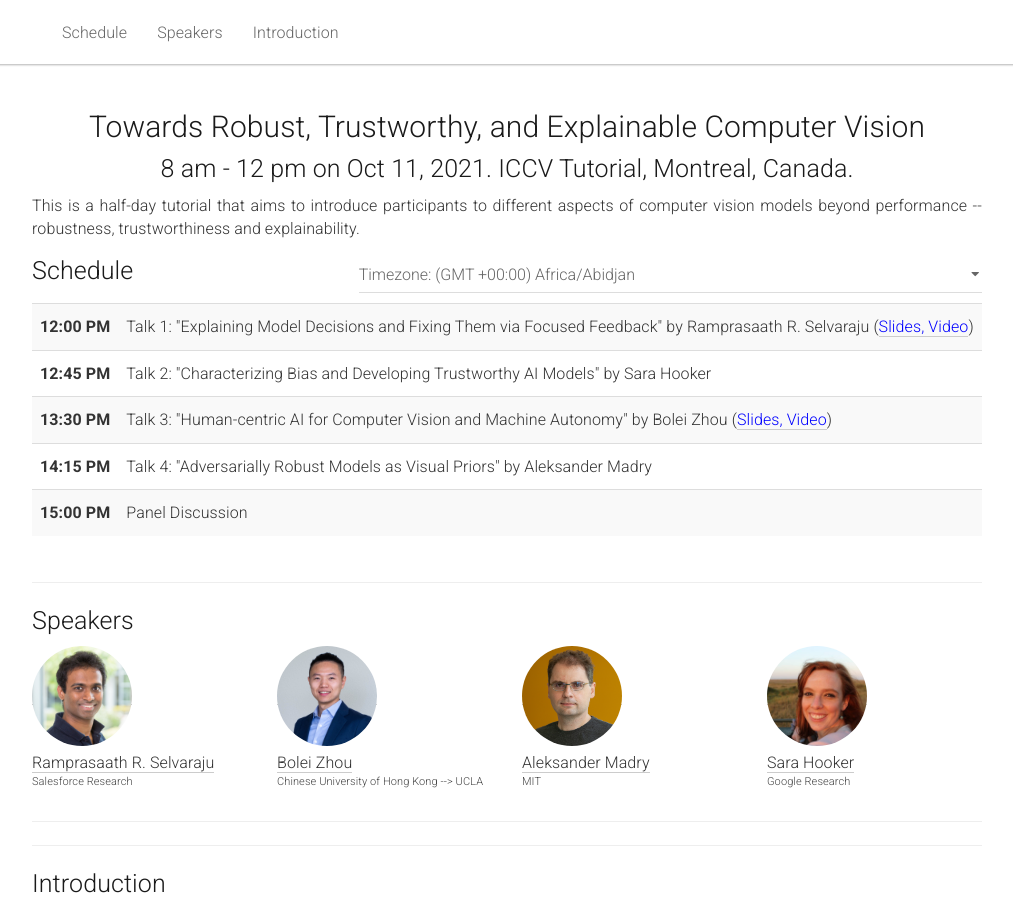
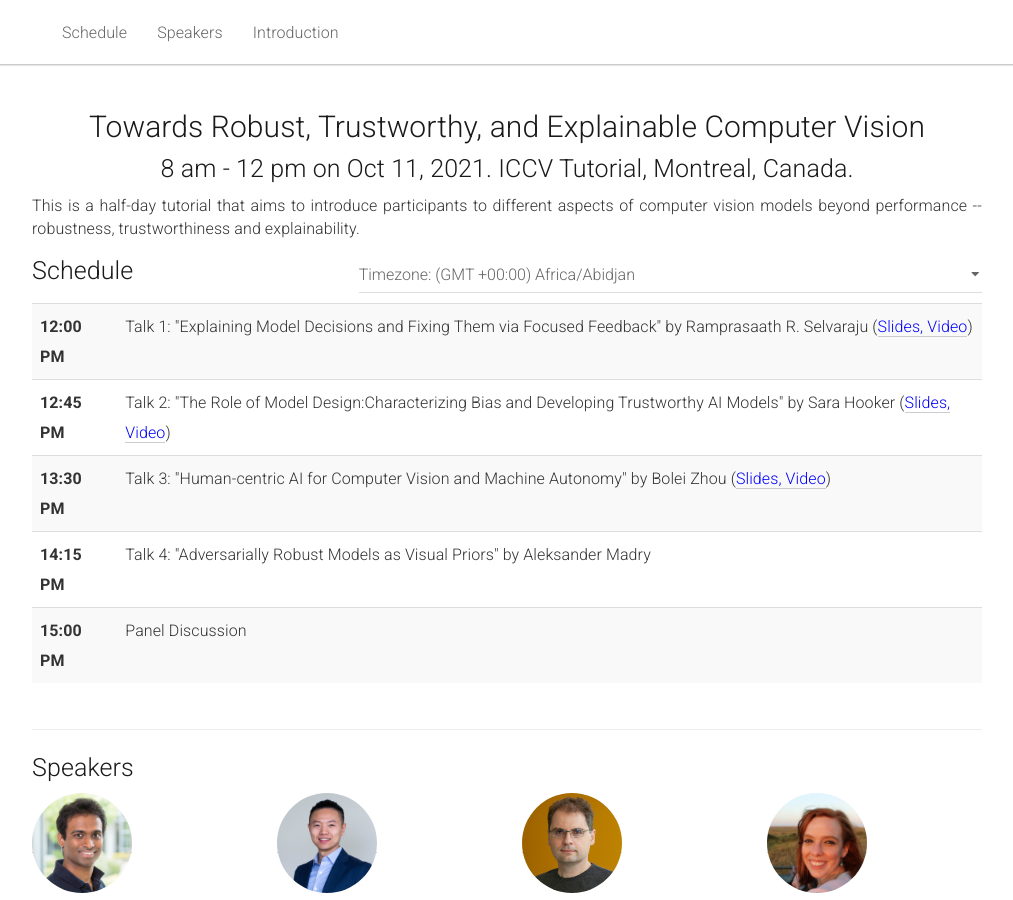
Before and after one commit to explainablevision/explainablevision.github.io, a Jekyll site: the page built from _pages/home.md, in a window 1280 px wide and 900 px high. Shown: the whole window, without its empty margins (133-1146 px from the left). Built offline with Jekyll 4.4.1, drawn with Linux system fonts in a browser that asks for light colours.

Commit message:
Added Sara's slides and video

```diff
--- a/_pages/home.md
+++ b/_pages/home.md
@@ -38,7 +38,7 @@ acknowledgements: ""
     <table class="table table-striped" id="schedule-table">
     <tbody>
     <tr> <th scope="row" data-time="08:00">08:00 AM</th> <td>Talk 1: "Explaining Model Decisions and Fixing Them via Focused Feedback" by Ramprasaath R. Selvaraju (<a href="https://drive.google.com/file/d/15q2XbypMB7PlRAQaEqA9pXzvb4xdpTmL/view?usp=sharing"><span style="color:blue">Slides, </span> </a> <a href="https://youtu.be/rI--agyHEoE"> <span style="color:blue">Video</span></a>)</td></tr>
-    <tr> <th scope="row" data-time="08:45">08:45 AM</th> <td>Talk 2: "Characterizing Bias and Developing Trustworthy AI Models" by Sara Hooker</td></tr>
+    <tr> <th scope="row" data-time="08:45">08:45 AM</th> <td>Talk 2: "The Role of Model Design:Characterizing Bias and Developing Trustworthy AI Models" by Sara Hooker  (<a href="https://drive.google.com/file/d/1iz75ySbHZXtCFNB8dGgtoaL3h3V6VUsO/view?usp=sharing"><span style="color:blue">Slides, </span> </a> <a href="https://youtu.be/-dIP0jZWvbA"> <span style="color:blue">Video</span></a>)</td></tr>
     <tr> <th scope="row" data-time="09:30">09:30 AM</th> <td>Talk 3: "Human-centric AI for Computer Vision and Machine Autonomy" by Bolei Zhou (<a href="https://drive.google.com/file/d/1Xzwy4bKbk1O4L7sV6D9xSUewdB3hHynS/view?usp=sharing"><span style="color:blue">Slides, </span> </a> <a href="https://www.youtube.com/watch?v=WJSXpEkNCfs"> <span style="color:blue">Video</span></a>)</td> </tr>
     <tr> <th scope="row" data-time="10:15">10:15 AM</th> <td>Talk 4: "Adversarially Robust Models as Visual Priors" by Aleksander Madry</td></tr>
     <tr> <th scope="row" data-time="11:00">11:00 AM</th> <td>Panel Discussion</td> </tr>
@@ -46,7 +46,6 @@ acknowledgements: ""
     </table>
   </div>
 </div>
-
 <hr />
 
 <!-- Speakers -->
```
